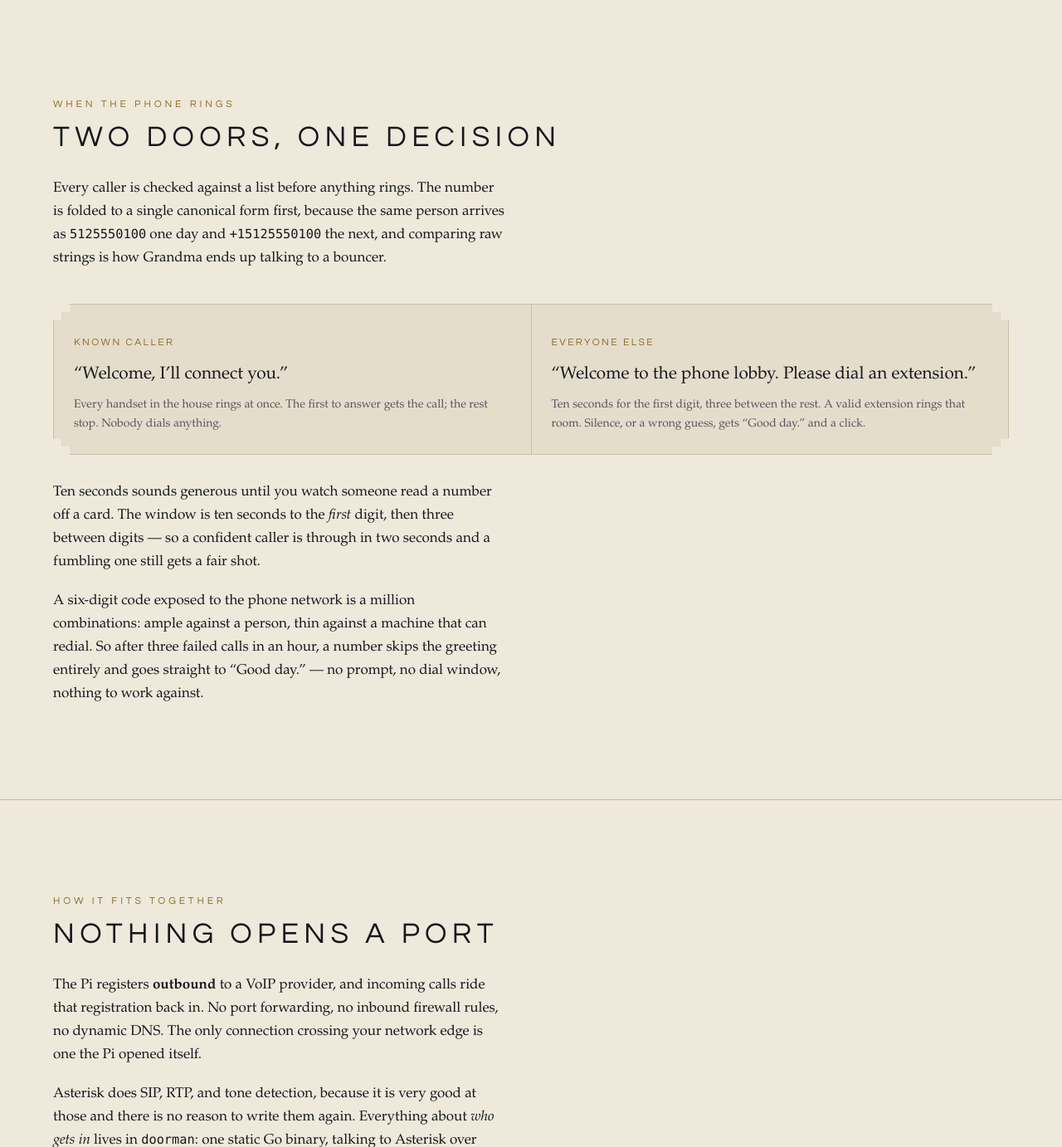
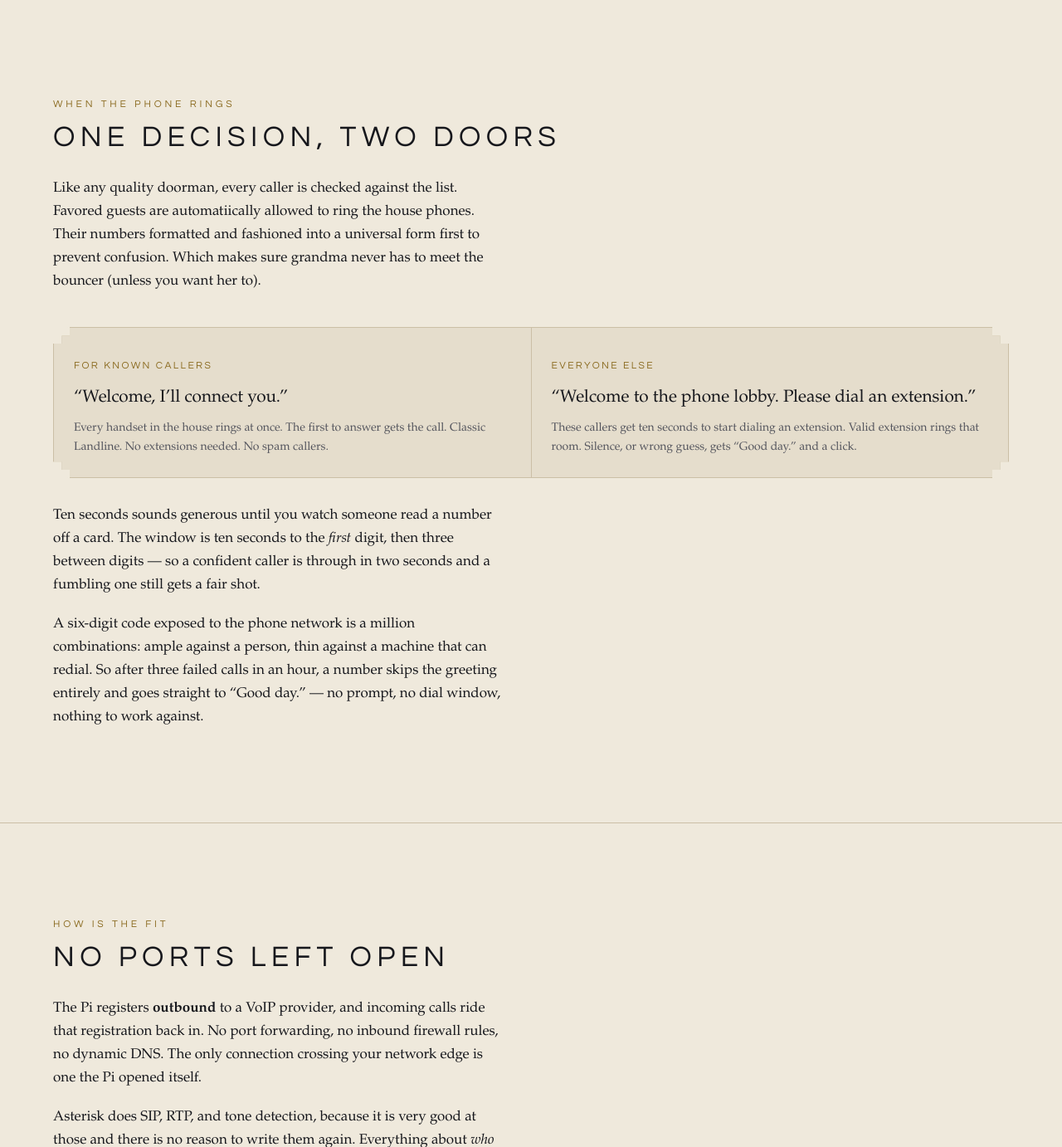
Before and after one commit to ericdmoore/call-me-maybe, an Astro site in the folder site/: page / in a window 1280 px wide. Shown: the part 1480-2862 px from the top of the page at 83% size. Built offline with nearby package versions, Linux system fonts and the light colour scheme; Astro itself is replaced by a stand-in of ours.

Commit message:
site updates

```diff
--- a/site/src/pages/index.astro
+++ b/site/src/pages/index.astro
@@ -100,34 +100,32 @@ const kinds: Kind[] = ['pi', 'wifi', 'ata', 'dect', 'desk'];
   <section class="panel">
     <div class="wrap">
       <p class="eyebrow">When the phone rings</p>
-      <h2 class="display">Two doors, one decision</h2>
+      <h2 class="display">One decision, Two doors</h2>
 
       <div class="prose" style="margin-top:1.25rem;">
         <p>
-          Every caller is checked against a list before anything rings. The
-          number is folded to a single canonical form first, because the same
-          person arrives as <code>5125550100</code> one day and
-          <code>+15125550100</code> the next, and comparing raw strings is how
-          Grandma ends up talking to a bouncer.
+          Like any quality doorman, every caller is checked against the list.
+          Favored guests are automatiically allowed to ring the house phones.
+          Their numbers formatted and fashioned into a universal form first to prevent confusion.
+          Which makes sure grandma never has to meet the bouncer (unless you want her to).
         </p>
       </div>
 
       <div class="flow stepped">
         <div>
-          <p class="who">Known caller</p>
+          <p class="who">For Known Callers</p>
           <p class="said">&ldquo;Welcome, I&rsquo;ll connect you.&rdquo;</p>
           <p class="then">
             Every handset in the house rings at once. The first to answer gets
-            the call; the rest stop. Nobody dials anything.
+            the call. Classic Landline. No extensions needed. No spam callers.
           </p>
         </div>
         <div>
-          <p class="who">Everyone else</p>
+          <p class="who">Everyone Else</p>
           <p class="said">&ldquo;Welcome to the phone lobby. Please dial an extension.&rdquo;</p>
           <p class="then">
-            Ten seconds for the first digit, three between the rest. A valid
-            extension rings that room. Silence, or a wrong guess, gets
-            &ldquo;Good day.&rdquo; and a click.
+            These callers get ten seconds to start dialing an extension. Valid extension rings that room.
+            Silence, or wrong guess, gets &ldquo;Good day.&rdquo; and a click.
           </p>
         </div>
       </div>
@@ -153,8 +151,8 @@ const kinds: Kind[] = ['pi', 'wifi', 'ata', 'dect', 'desk'];
   <!-- ── Architecture ───────────────────────────────────────────────────── -->
   <section class="panel">
     <div class="wrap">
-      <p class="eyebrow">How it fits together</p>
-      <h2 class="display">Nothing opens a port</h2>
+      <p class="eyebrow">How is the fit</p>
+      <h2 class="display">No Ports Left Open</h2>
 
       <div class="prose" style="margin-top:1.25rem;">
         <p>
```
